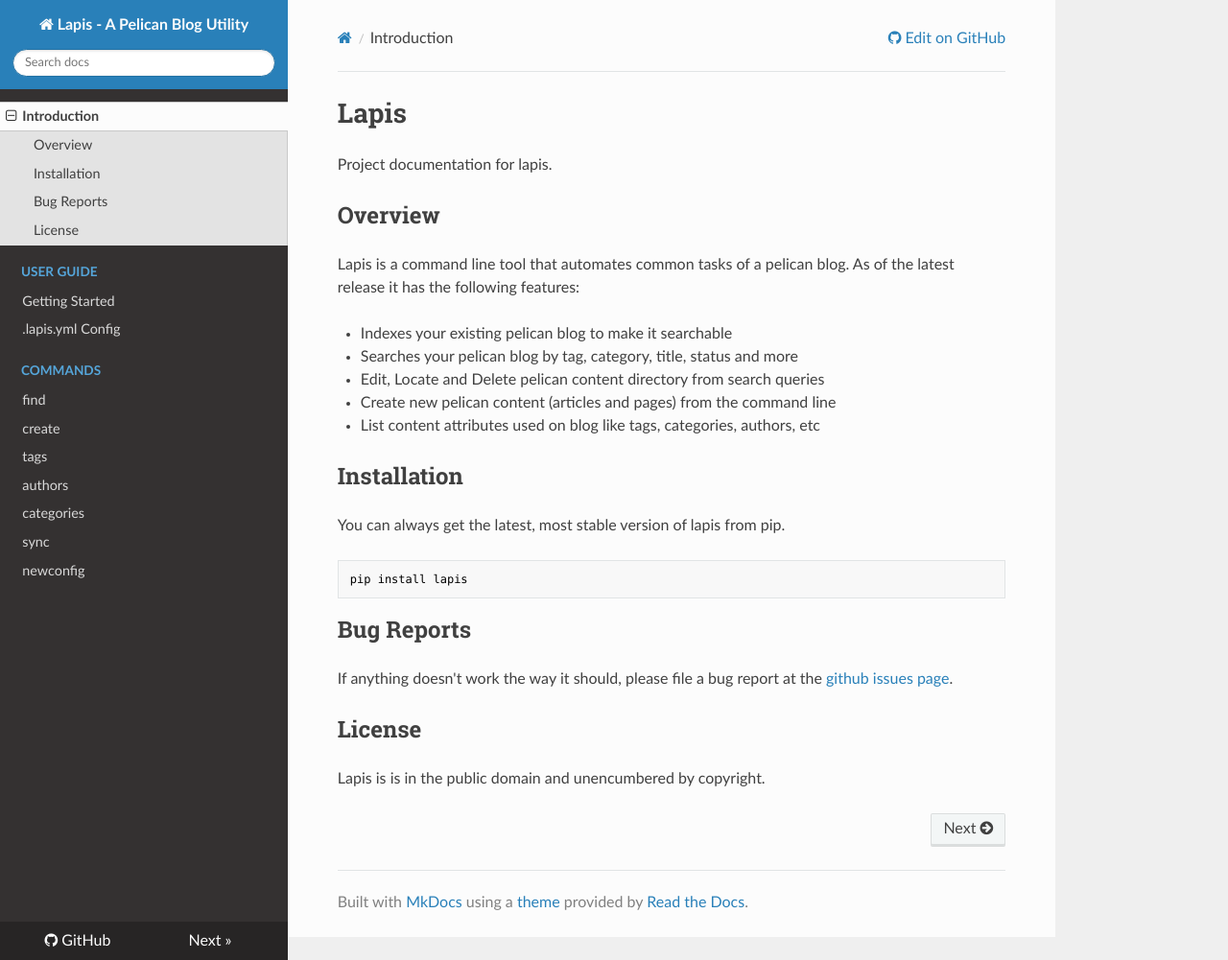
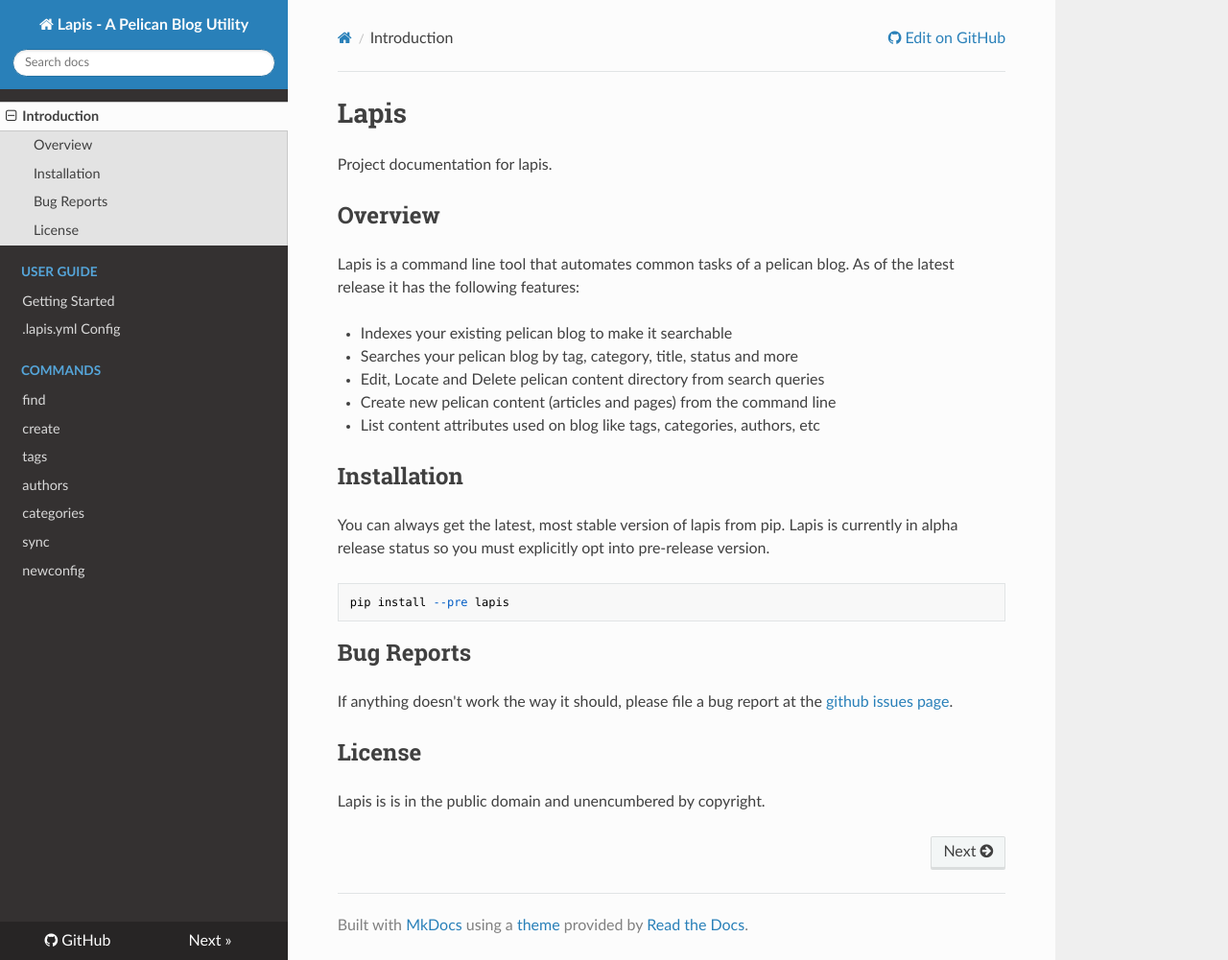
Before and after one commit to dandesousa/lapis, an MkDocs documentation site: the page built from docs/index.md, in a window 1280 px wide and 1001 px high. Shown: the whole window at 96% size. Built offline with MkDocs 1.6.1, drawn with Linux system fonts in a browser that asks for light colours; nearby versions of some CDN libraries; old or Windows-style settings are respelled for this version of MkDocs.

Commit message:
instructions for installing pre-release version of lapis

````diff
--- a/docs/index.md
+++ b/docs/index.md
@@ -14,10 +14,10 @@
 
 ## Installation
 
-You can always get the latest, most stable version of lapis from pip.
+You can always get the latest, most stable version of lapis from pip. Lapis is currently in alpha release status so you must explicitly opt into pre-release version.
 
 ```
-pip install lapis
+pip install --pre lapis
 ```
 
 ## Bug Reports
````
Also changed, not shown: README.md (+4 -0 lines).
